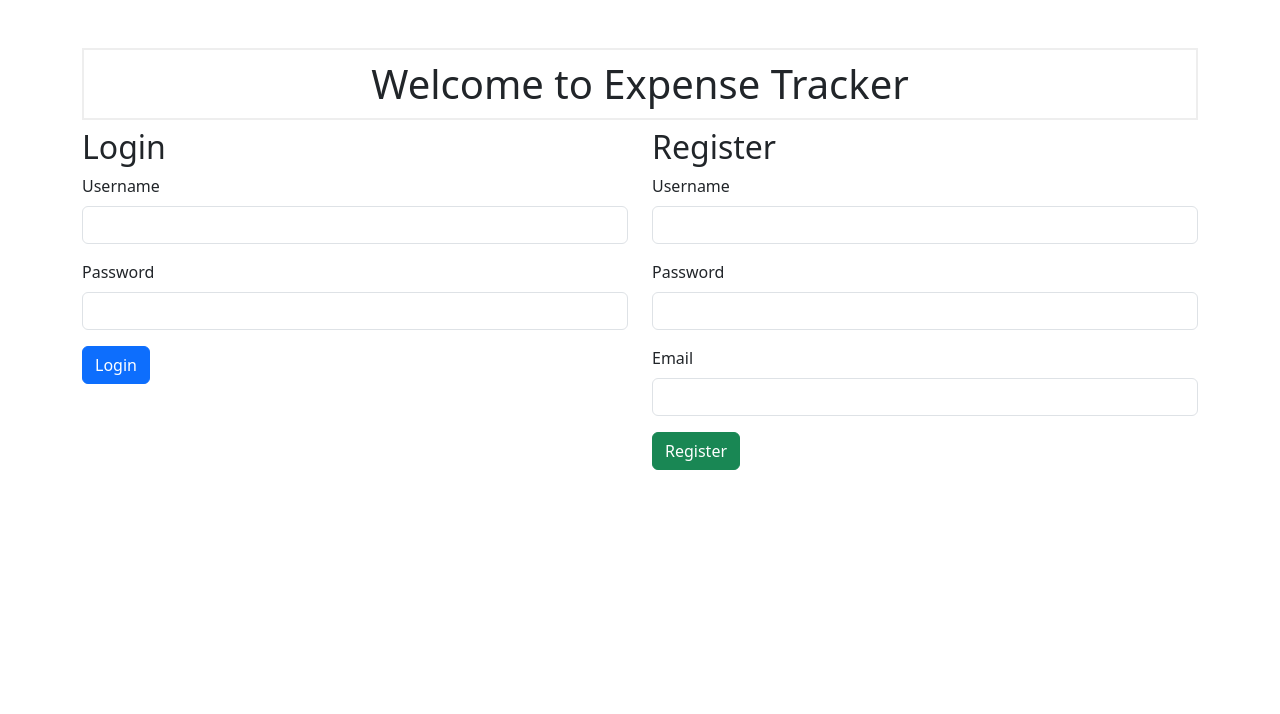
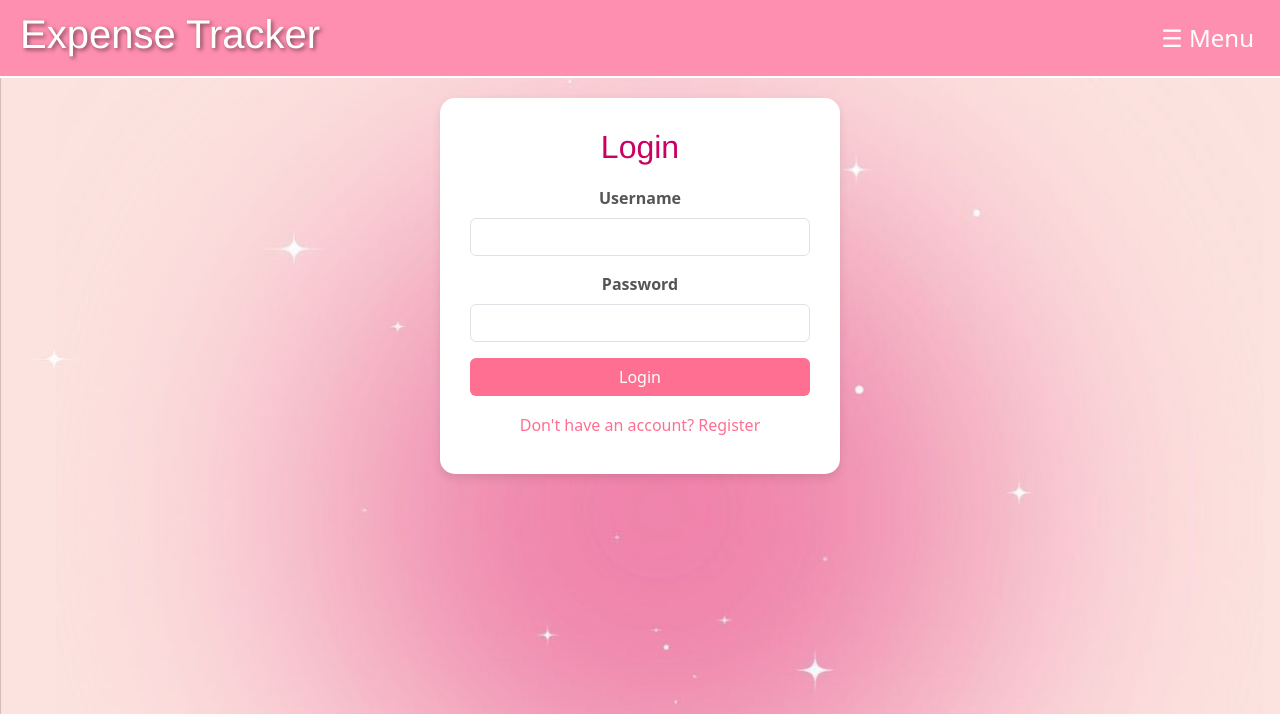
Before and after one commit to Dominika29/Expense-Tracker, a Flask app: page / in a window 1280 px wide. Shown: the top 714 px of the page. Run offline with Flask 3, Linux system fonts and the light colour scheme.

Commit message:
index design change

```diff
--- a/static/css/style.css
+++ b/static/css/style.css
@@ -1,6 +1,147 @@
+header {
+    display: flex;
+    justify-content: space-between;
+    align-items: center;
+    background: #ff8fb1;
+    padding: 10px 20px;
+    border-bottom: 2px solid #ffffff;
+    position: fixed;
+    top: 0;
+    left: 0;
+    width: 100%;
+    z-index: 1000;
+}
+
 h1 {
-    border: 2px #eee solid;
-    color: brown;
+    font-family: 'Franklin Gothic Medium', 'Arial Narrow', Arial, sans-serif;
+    color: white !important;
+    text-shadow: 2px 2px 4px rgba(0, 0, 0, 0.5);
+    margin: 0;
+    font-size: 24px;
+}
+
+h2 {
+    color:rgb(203, 0, 98) !important;
+}
+
+body {
+    background-image: url('/static/images/background_pink.jpg') !important;
+    background-size: cover;
+    background-repeat: no-repeat;
+}
+
+.login-container {
+    background: #ffffff;
+    padding: 30px;
+    border-radius: 15px;
+    box-shadow: 0 4px 10px rgba(0, 0, 0, 0.1);
+    max-width: 400px;
+    margin: 0 auto;
+    margin-top: 100px;
     text-align: center;
+}
+
+.form-label {
+    font-weight: bold;
+    color: #555;
+    user-select: none;
+}
+
+.btn-login {
+    background: #ff6f91 !important;
+    color: white !important;
+    border: none;
+    padding: 10px 20px;
+    border-radius: 8px;
+    font-size: 16px;
+    cursor: pointer;
+    transition: background 0.3s ease;
+    width: 100%;
+}
+
+.btn-login:hover {
+    background: #ff4a6e;
+}
+
+.login-container * {
+    user-select: none;
+}
+
+.form-container {
+    background: #ffffff;
+    padding: 30px;
+    border-radius: 15px;
+    box-shadow: 0 4px 10px rgba(0, 0, 0, 0.1);
+    max-width: 400px;
+    margin: 0 auto;
+    margin-top: 50px;
+    text-align: center;
+}
+
+.form-header {
+    font-family: 'Franklin Gothic Medium', 'Arial Narrow', Arial, sans-serif;
+    color: #333;
+    margin-bottom: 20px;
+    user-select: none;
+}
+
+.form-control {
+    border-radius: 8px;
+    border: 1px solid #ddd;
     padding: 10px;
+    margin-bottom: 15px;
 }
+
+.btn-login:hover {
+    background: #ff4a6e !important;
+}
+
+.btn-switch {
+    background: transparent;
+    color: #ff6f91 !important;
+    border: none;
+    padding: 10px;
+    font-size: 14px;
+    cursor: pointer;
+    margin-top: 10px;
+}
+
+.btn-switch:hover {
+    text-decoration: underline;
+}
+
+#menu-toggle {
+    background: none;
+    border: none;
+    color: white;
+    font-size: 24px;
+    cursor: pointer;
+}
+
+/* Styl dla menu */
+#menu {
+    display: none;
+    position: absolute;
+    top: 60px;
+    right: 20px;
+    background: #ff8fb1;
+    border: 2px solid #ffffff;
+    border-radius: 10px;
+    padding: 10px;
+    list-style: none;
+    margin: 0;
+}
+
+#menu li {
+    margin: 10px 0;
+}
+
+#menu a {
+    color: white;
+    text-decoration: none;
+    font-size: 18px;
+}
+
+#menu a:hover {
+    text-decoration: underline;
+}
--- a/templates/index.html
+++ b/templates/index.html
@@ -17,11 +17,25 @@
     {% endfor %}
   {% endif %}
 {% endwith %}
-    <div class="container mt-5">
-        <h1>Welcome to Expense Tracker</h1>
-        <div class="row">
-            <div class="col-md-6">
-                <h2>Login</h2>
+
+<header>
+    <h1>Expense Tracker</h1>
+    <nav>
+        <button id="menu-toggle">☰ Menu</button>
+        <ul id="menu">
+            <li><a href="#">Home</a></li>
+            <li><a href="#">About</a></li>
+            <li><a href="#">Services</a></li>
+            <li><a href="#">Contact</a></li>
+        </ul>
+    </nav>
+</header>
+<div class="container mt-5">
+    <div class="row justify-content-center">
+        <div class="col-md-6">
+            <!-- Formularz logowania -->
+            <div id="login-container" class="form-container">
+                <h2 class="form-header">Login</h2>
                 <form action="{{ url_for('login') }}" method="post">
                     <div class="mb-3">
                         <label for="username" class="form-label">Username</label>
@@ -31,11 +45,14 @@
                         <label for="password" class="form-label">Password</label>
                         <input type="password" class="form-control" id="password" name="password" required>
                     </div>
-                    <button type="submit" class="btn btn-primary">Login</button>
+                    <button type="submit" class="btn btn-login">Login</button>
                 </form>
+                <button id="switch-to-register" class="btn btn-switch">Don't have an account? Register</button>
             </div>
-            <div class="col-md-6">
-                <h2>Register</h2>
+
+            <!-- Formularz rejestracji -->
+            <div id="register-container" class="form-container" style="display: none;">
+                <h2 class="form-header">Register</h2>
                 <form action="{{ url_for('register') }}" method="post">
                     <div class="mb-3">
                         <label for="new_username" class="form-label">Username</label>
@@ -49,11 +66,14 @@
                         <label for="new_email" class="form-label">Email</label>
                         <input type="email" class="form-control" id="new_email" name="new_email" required>
                     </div>
-                    <button type="submit" class="btn btn-success">Register</button>
+                    <button type="submit" class="btn btn-login">Register</button>
                 </form>
+                <button id="switch-to-login" class="btn btn-switch">Already have an account? Login</button>
             </div>
         </div>
     </div>
+</div>
+
 <div class="modal fade" id="messageModal" tabindex="-1" aria-labelledby="messageModalLabel" aria-hidden="true">
     <div class="modal-dialog">
         <div class="modal-content">
@@ -70,7 +90,29 @@
         </div>
     </div>
 </div>
+
 <script>
+// menu
+document.getElementById('menu-toggle').addEventListener('click', function() {
+            const menu = document.getElementById('menu');
+            if (menu.style.display === 'block') {
+                menu.style.display = 'none';
+            } else {
+                menu.style.display = 'block';
+            }
+        });
+
+    // Przełączanie między formularzami
+    document.getElementById('switch-to-register').addEventListener('click', function() {
+        document.getElementById('login-container').style.display = 'none';
+        document.getElementById('register-container').style.display = 'block';
+    });
+
+    document.getElementById('switch-to-login').addEventListener('click', function() {
+        document.getElementById('register-container').style.display = 'none';
+        document.getElementById('login-container').style.display = 'block';
+    });
+
     function showModal(message) {
             console.log("Showing modal with message:", message);
             const modalMessage = document.getElementById('modalMessage');
```
Also changed, not shown: expense_tracker.db, requirements.txt (added), static/images/background_pink.jpg (added).
